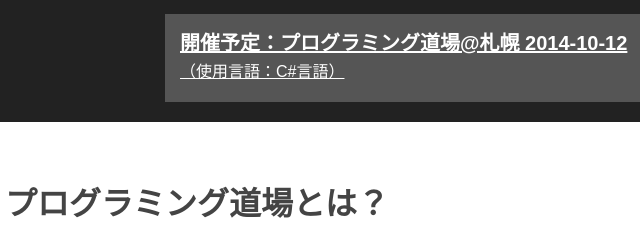
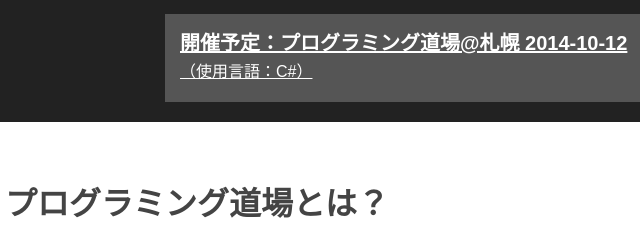
Before and after one commit to progdojosap/progdojosap.github.io, a plain HTML site: page index.html in a window 1280 px wide. Shown: the part 228-462 px from the top of the page, 155-795 px from the left. Drawn offline with Linux system fonts and the light colour scheme.

Commit message:
使用プログラミング言語名を修正した

```diff
--- a/index.html
+++ b/index.html
@@ -25,7 +25,7 @@
           <img src="./images/logo.png" alt="プログラミング道場@札幌" class="logo">
           <a href="" class="next-dojo">
             <p class="next-dojo-title">開催予定：プログラミング道場@札幌 2014-10-12</p>
-            <p class="next-dojo-language">（使用言語：C#言語）</p>
+            <p class="next-dojo-language">（使用言語：C#）</p>
           </a>
         </div>
       </div>
```
